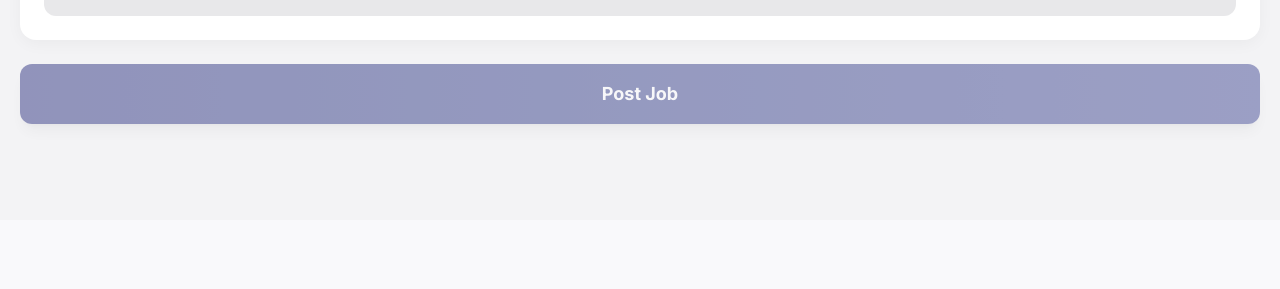
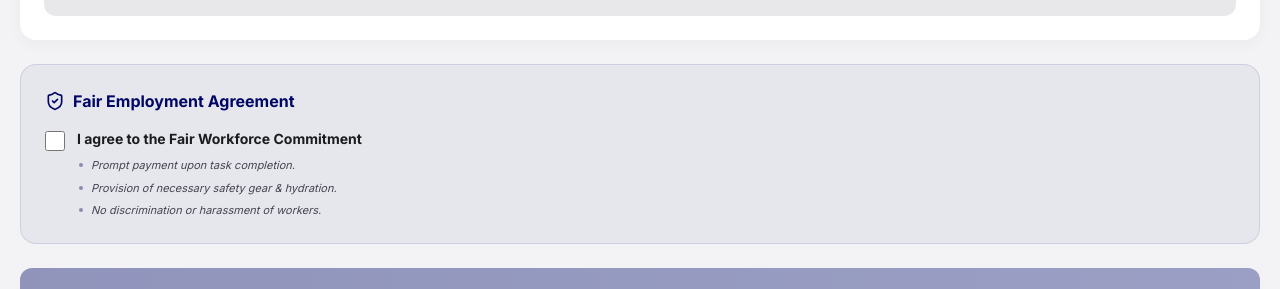
Before and after one commit to AyushNarayane/LabourMgmt, a Next.js app: page /employer/post-job in a window 1280 px wide. Shown: the part 1014-1303 px from the top of the page. Before the commit the page ends 1234 px from the top, so only its background shows below. Built offline with nearby package versions, Linux system fonts and the light colour scheme; no server answers; the database is empty; sample sign-in values are in the browser's storage.

Commit message:
style:page

```diff
--- a/src/app/card/page.tsx
+++ b/src/app/card/page.tsx
@@ -11,6 +11,11 @@ import { useRouter } from "next/navigation";
 export default function DigitalCardPage() {
   const { user, userProfile, loading: authLoading } = useAuth();
   const router = useRouter();
+  const [mounted, setMounted] = React.useState(false);
+
+  React.useEffect(() => {
+    setMounted(true);
+  }, []);
 
   React.useEffect(() => {
     if (authLoading) return;
@@ -152,13 +157,17 @@ export default function DigitalCardPage() {
                </div>
 
                <div className="flex flex-col items-center gap-2 mb-[-4px]">
-                  <div className="bg-white p-2.5 rounded-[12px] shadow-[0_8px_24px_rgba(0,0,0,0.08)] border border-[#eeeeee]">
+                  <div className="bg-white p-2.5 rounded-[12px] shadow-[0_8px_24px_rgba(0,0,0,0.08)] border border-[#eeeeee] min-w-[110px] min-h-[110px] flex items-center justify-center">
+                    {mounted ? (
                       <QRCodeSVG
                         value={cardUrl}
                         size={90}
                         level="H"
                         includeMargin={false}
                       />
+                    ) : (
+                      <div className="w-[90px] h-[90px] bg-slate-50 animate-pulse rounded"></div>
+                    )}
                   </div>
                   <p className="text-[8px] font-black text-[#1a237e] uppercase tracking-[0.2em]">Scan to verify</p>
                </div>
--- a/src/app/employer/page.tsx
+++ b/src/app/employer/page.tsx
@@ -20,8 +20,6 @@ export default function EmployerDashboard() {
     if (authLoading) return;
     if (!user) {
       router.push("/register?role=employer");
-    } else if (userProfile && userProfile.role === "worker") {
-      router.push("/worker");
     }
   }, [user, userProfile, authLoading, router]);
 
@@ -155,6 +153,10 @@ export default function EmployerDashboard() {
           </div>
         </div>
 
+        {/* Restore Switch View Link for easier testing */}
+        <Link href="/" className="block text-center text-sm font-semibold text-[#3B4F8C] hover:underline mt-8">
+          ← Switch to Worker View
+        </Link>
       </main>
     </div>
   );
--- a/src/app/employer/post-job/page.tsx
+++ b/src/app/employer/post-job/page.tsx
@@ -40,6 +40,7 @@ export default function PostJobPage() {
   } | null>(null);
 
   const [acknowledged, setAcknowledged] = useState(false);
+  const [agreed, setAgreed] = useState(false);
   const [submitted, setSubmitted] = useState(false);
   const [isSubmitting, setIsSubmitting] = useState(false);
 
@@ -258,10 +259,48 @@ export default function PostJobPage() {
             )}
           </div>
 
+          {/* Fair Employment Agreement (T&C) */}
+          <div className="bg-[#000666]/5 rounded-2xl border border-[#000666]/10 p-6 space-y-4">
+            <div className="flex items-center gap-2 text-[#000666]">
+              <ShieldCheck className="w-5 h-5" />
+              <h3 className="font-bold">Fair Employment Agreement</h3>
+            </div>
+
+            <div className="space-y-3">
+              <label className="flex items-start gap-3 cursor-pointer group">
+                <div className="relative flex items-center mt-0.5">
+                   <input
+                     type="checkbox" required
+                     checked={agreed}
+                     onChange={(e) => setAgreed(e.target.checked)}
+                     className="w-5 h-5 rounded-md border-2 border-[#000666]/20 text-[#000666] focus:ring-[#000666] transition-all cursor-pointer accent-[#000666]"
+                   />
+                </div>
+                <div className="flex-1">
+                   <p className="text-sm font-bold text-[#1a1c1d] group-hover:text-[#000666] transition-colors">I agree to the Fair Workforce Commitment</p>
+                   <div className="mt-2 space-y-1.5 pl-0.5">
+                      <p className="text-[11px] text-[#454652] flex items-center gap-2 italic">
+                        <span className="w-1 h-1 bg-[#000666]/40 rounded-full"></span>
+                        Prompt payment upon task completion.
+                      </p>
+                      <p className="text-[11px] text-[#454652] flex items-center gap-2 italic">
+                        <span className="w-1 h-1 bg-[#000666]/40 rounded-full"></span>
+                        Provision of necessary safety gear & hydration.
+                      </p>
+                      <p className="text-[11px] text-[#454652] flex items-center gap-2 italic">
+                        <span className="w-1 h-1 bg-[#000666]/40 rounded-full"></span>
+                        No discrimination or harassment of workers.
+                      </p>
+                   </div>
+                </div>
+              </label>
+            </div>
+          </div>
+
           {/* Submit */}
           <button
             type="submit"
-            disabled={!form.title || !form.skill || !form.state || !form.wagePerDay || !form.durationDays || (wageFeedback !== null && !wageFeedback.isFair && !acknowledged) || isSubmitting}
+            disabled={!form.title || !form.skill || !form.state || !form.wagePerDay || !form.durationDays || !agreed || (wageFeedback !== null && !wageFeedback.isFair && !acknowledged) || isSubmitting}
             className="w-full bg-gradient-to-r from-[#000666] to-[#1A237E] text-white py-4 rounded-xl font-bold text-lg shadow-lg active:scale-95 transition-transform disabled:opacity-40"
           >
             {isSubmitting ? "Posting..." : "Post Job"}
--- a/src/app/page.tsx
+++ b/src/app/page.tsx
@@ -35,10 +35,9 @@ export default function LandingPage() {
 
       {/* Action Cards (Pulled up to overlap hero) */}
       <section className="px-5 -mt-16 sm:-mt-24 pb-20 relative z-10">
-        <div className={`max-w-4xl mx-auto grid gap-6 ${user && userProfile ? "max-w-md" : "md:grid-cols-2"}`}>
+        <div className="max-w-4xl mx-auto grid md:grid-cols-2 gap-6">
 
           {/* Worker Card */}
-          {(!user || userProfile?.role === "worker") && (
           <Link
             href={user ? "/worker" : "/register?role=worker"}
             className="group block bg-white rounded-3xl p-8 md:p-10 shadow-[0_12px_40px_rgba(26,35,126,0.08)] border border-[#eeeef0] transition-all hover:-translate-y-1 hover:shadow-[0_20px_48px_rgba(26,35,126,0.12)]"
@@ -57,10 +56,8 @@ export default function LandingPage() {
               <ArrowRight className="w-5 h-5 group-hover:translate-x-1 transition-transform" />
             </div>
           </Link>
-          )}
 
           {/* Employer Card */}
-          {(!user || userProfile?.role === "employer") && (
           <Link
             href={user ? "/employer" : "/register?role=employer"}
             className="group block bg-white rounded-3xl p-8 md:p-10 shadow-[0_12px_40px_rgba(26,35,126,0.08)] border border-[#eeeef0] transition-all hover:-translate-y-1 hover:shadow-[0_20px_48px_rgba(26,35,126,0.12)]"
@@ -79,7 +76,6 @@ export default function LandingPage() {
               <ArrowRight className="w-5 h-5 group-hover:translate-x-1 transition-transform" />
             </div>
           </Link>
-          )}
 
         </div>
       </section>
--- a/src/app/worker/page.tsx
+++ b/src/app/worker/page.tsx
@@ -15,8 +15,13 @@ import { useRouter } from "next/navigation";
 export default function Home() {
   const [jobs, setJobs] = useState<Job[]>([]);
   const [loadingJobs, setLoadingJobs] = useState(true);
+  const [mounted, setMounted] = useState(false);
 
   const worker = mockWorker; // Fallback structure
+
+  useEffect(() => {
+    setMounted(true);
+  }, []);
   const { t } = useLang();
   const { user, userProfile, signOut, loading: authLoading } = useAuth();
   const router = useRouter();
@@ -26,8 +31,6 @@ export default function Home() {
     if (authLoading) return;
     if (!user) {
       router.push("/register?role=worker");
-    } else if (userProfile && userProfile.role === "employer") {
-      router.push("/employer");
     }
   }, [user, userProfile, authLoading, router]);
 
@@ -136,12 +139,16 @@ export default function Home() {
                    XXXX {worker.aadhaarLast4 || "####"}
                  </p>
               </div>
-              <div className="bg-white p-1 rounded-[10px] border border-[#000666]/10 shadow-sm">
-                 <QRCodeSVG
-                    value={typeof window !== 'undefined' ? `${window.location.host}/verify/${user?.uid || worker.id}` : ''}
-                    size={42}
-                 />
-              </div>
+               <div className="bg-white p-1 rounded-[10px] border border-[#000666]/10 shadow-sm min-w-[50px] min-h-[50px] flex items-center justify-center">
+                  {mounted ? (
+                    <QRCodeSVG
+                       value={typeof window !== 'undefined' ? `${window.location.host}/verify/${user?.uid || worker.id}` : ''}
+                       size={42}
+                    />
+                  ) : (
+                    <div className="w-[42px] h-[42px] bg-slate-50 animate-pulse rounded" />
+                  )}
+               </div>
             </div>
 
             {isAadhaarVerified && (
```
Lines whose indentation alone changed are shown as unchanged.
